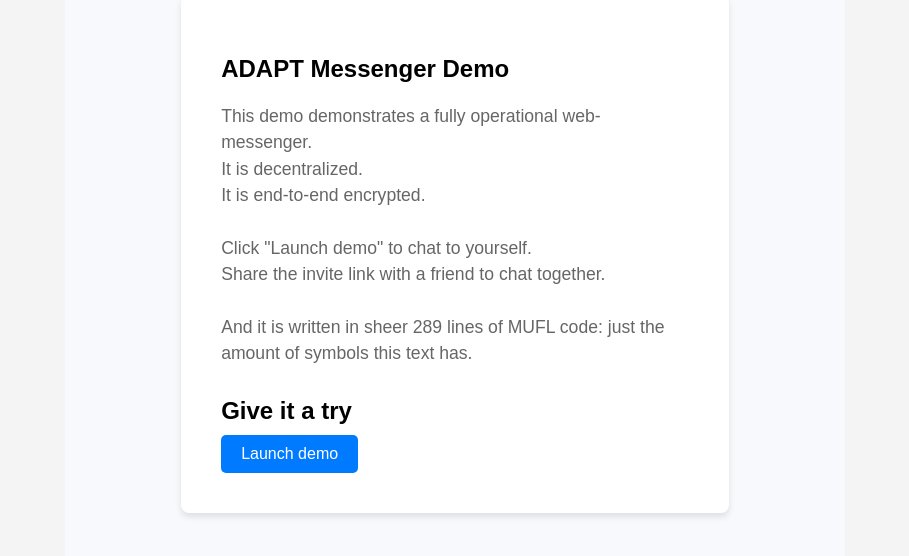
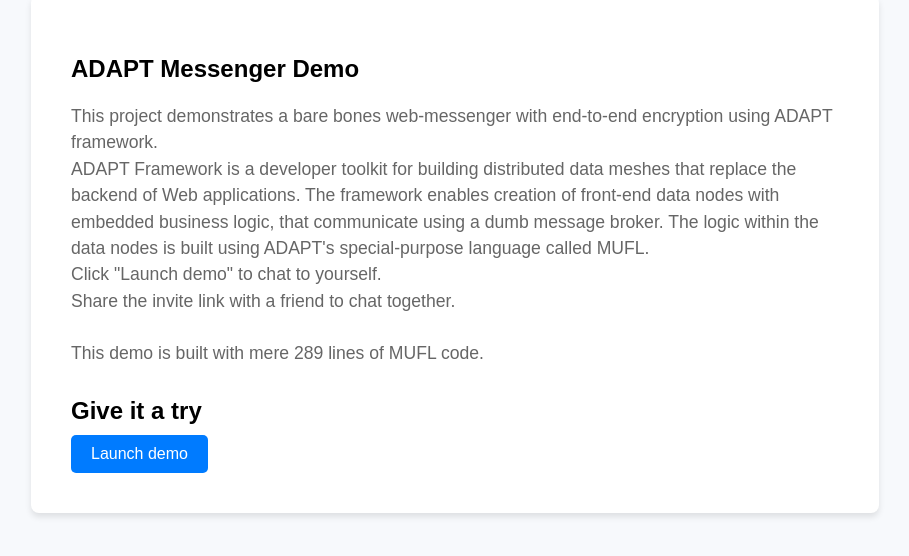
Before and after one commit to adapt-toolkit/messenger-demo, a React (Create React App) app in the folder web/: page / in a window 1280 px wide. Shown: the part 146-702 px from the top of the page, without its empty margins (185-1094 px from the left). Built offline with nearby package versions, Linux system fonts and the light colour scheme.

Commit message:
Write a short description of ADAPT on the front page

```diff
--- a/web/src/DemoIntroPage.tsx
+++ b/web/src/DemoIntroPage.tsx
@@ -17,14 +17,17 @@ const DemoIntroPage: React.FC = () => {
             <div className="demo-content">
                 <h2>ADAPT Messenger Demo</h2>
                 <p>
-                    This demo demonstrates a fully operational web-messenger.<br />
-                    It is decentralized.<br />
-                    It is end-to-end encrypted.<br /><br />
+                    This project demonstrates a bare bones web-messenger with end-to-end encryption using ADAPT framework.<br />
+
+                    ADAPT Framework is a developer toolkit for building distributed data meshes
+                    that replace the backend of Web applications. The framework enables creation of front-end data nodes
+                    with embedded business logic, that communicate using a dumb message broker. The logic within the
+                    data nodes is built using ADAPT's special-purpose language called MUFL. <br />
 
                     Click "Launch demo" to chat to yourself.<br />
                     Share the invite link with a friend to chat together.<br /><br />
 
-                    And it is written in sheer 289 lines of MUFL code: just the amount of symbols this text has.
+                    This demo is built with mere 289 lines of MUFL code.
                 </p>
                 <h3>Give it a try</h3>
                 <button onClick={handleButtonClick}>Launch demo</button>
```
